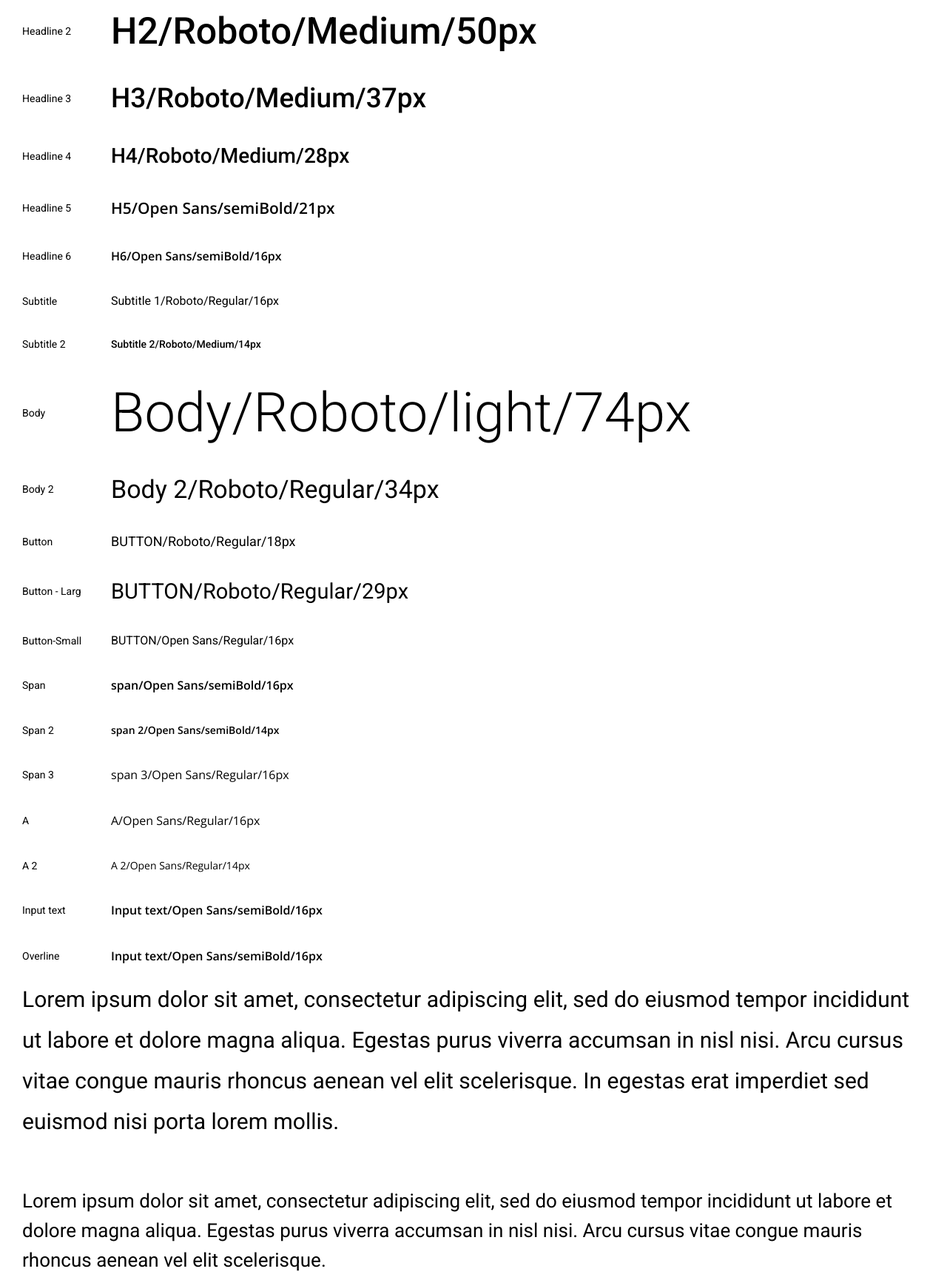
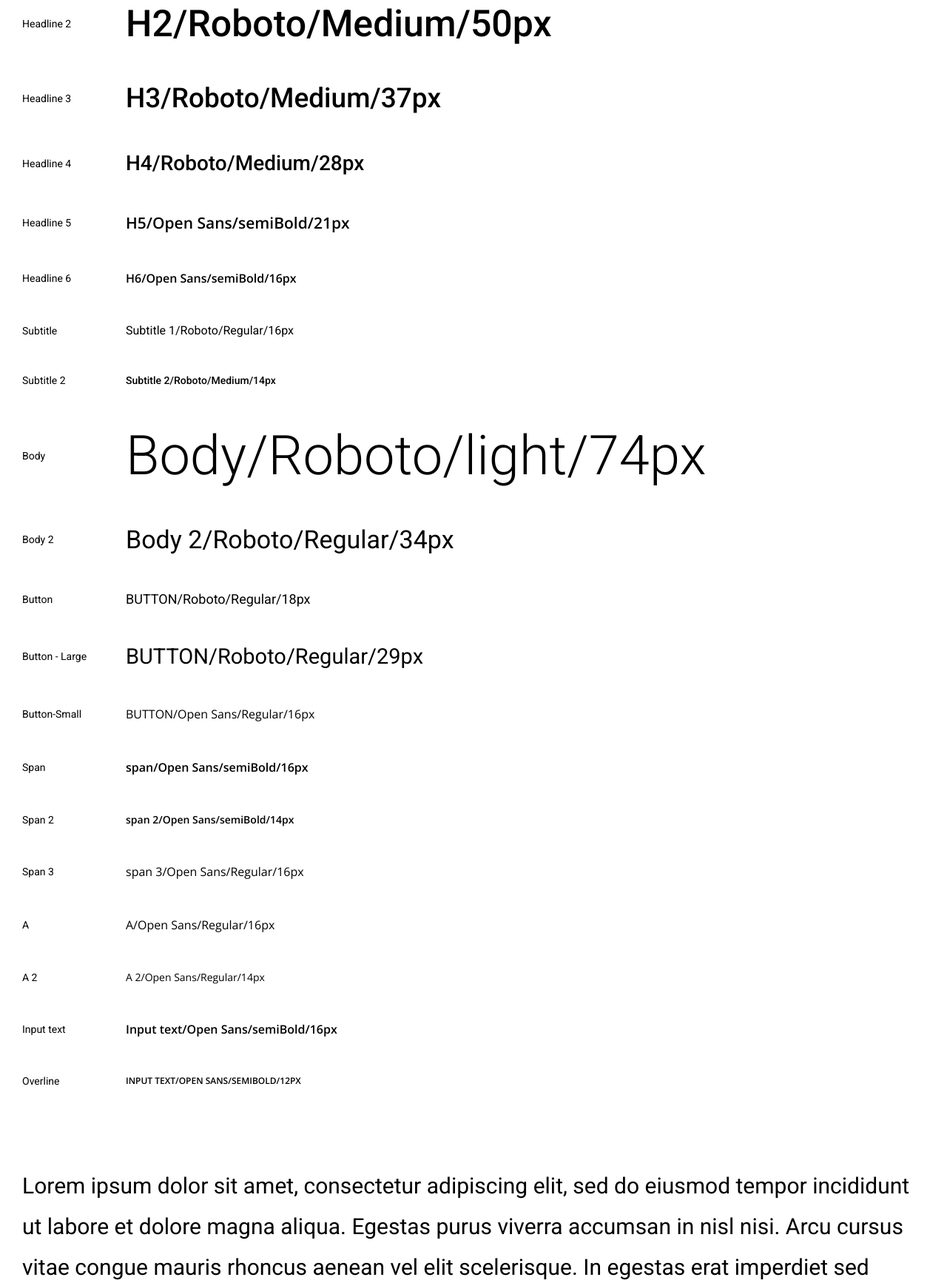
Before and after one commit to lucdkny/Landing-Page, a website built with Vite: page typography.html in a window 1280 px wide. Shown: the part 145-1875 px from the top of the page at 74% size. Built offline with nearby package versions, Linux system fonts and the light colour scheme.

Commit message:
Update Page Typography

```diff
--- a/src/assents/css/typography.css
+++ b/src/assents/css/typography.css
@@ -38,133 +38,150 @@
     --font-roboto: "Roboto", sans-serif;
     --font-open-sans: "Open Sans", sans-serif;
 }
-p {
-    display: inline-block;
-}
-.left {
-    width: 100px;
-    font-family: var(--font-roboto);
-    font-weight: 400;
-    font-size: 14px;
-}
-.right {
-    margin-left: 20px;
-}
+
 .typography {
     display: flex;
     flex-direction: column;
     margin-left: 30px;
     margin-right: 30px;
+    margin-top: 20px;
 }
-.h1, .h2, .h3, .h4, .h5, .h6, .Subtitle, .Subtitle2, .body, .body2, .button, .button-larg, .span, .button-small, .span2, .span3, .a, .a-2, .input, .overline {
+.left {
+    font-family: var(--font-roboto);
+    font-weight: 400;
+    font-size: 14px;
+    margin-right: 40px;
+    width: 100px;
+    display: flex;
+}
+.right {
     display: flex;
     align-items: center;
-    margin-top: 40px;
+    margin-bottom: 50px;
 }
-.h1 .H1 {
+
+h1 .h1-roboto-medium-67px {
     font-family: var(--font-roboto);
     font-weight: 500;
     font-size: 67px;
 }
-.h2 .H2 {
+h2 .h2-roboto-medium-50px {
     font-family: var(--font-roboto);
     font-weight: 500;
     font-size: 50px;
 }
-.h3 .H3 {
+h3 .h3-roboto-medium-37px {
     font-family: var(--font-roboto);
     font-weight: 500;
     font-size: 37px;
 }
-.h4 .H4 {
+h4 .h4-roboto-medium-28px {
     font-family: var(--font-roboto);
     font-weight: 500;
     font-size: 28px;
 }
-.h5 .H5 {
+h5 .h5-open-sans-semi-bold-21px {
     font-family: var(--font-open-sans);
     font-weight: 600;
     font-size: 21px;
 }
-.h6 .H6 {
+h6 .h6-open-sans-semi-bold-16px {
     font-family: var(--font-open-sans);
     font-weight: 600;
     font-size: 16px;
 }
-.Subtitle .Subtitle1 {
+.subtitle1-roboto-regular-16px {
     font-family: var(--font-roboto);
     font-weight: 400;
     font-size: 16px;
 }
-.Subtitle2 .Subtitle2-medium {
+.subtitle2-medium-roboto-medium-14px {
     font-family: var(--font-roboto);
     font-weight: 500;
     font-size: 14px;
 }
-.body .Body1 {
+.body1-roboto-light-74px {
     font-family: var(--font-roboto);
     font-weight: 300;
     font-size: 74px;
 }
-.body2 .BODY2 {
+.body2-roboto-regular-34px {
     font-family: var(--font-roboto);
     font-weight: 400;
     font-size: 34px;
 }
-.button .BUTTON {
+button.button {
+    border: none;
+    background: white;
+    display: flex;
+}
+
+.button-roboto-regular-18px {
     font-family: var(--font-roboto);
+    font-size: 18px;
     font-weight: 400;
-    font-size: 18px;
 }
-.button-larg .button-larg1 {
+button.button-large {
+    border: none;
+    background: white;
+    display: flex;
+}
+.button-large1-roboto-regular-29px {
     font-family: var(--font-roboto);
+    font-size: 29px;
     font-weight: 400;
-    font-size: 29px;
 }
-.button-small .Button-small1 {
-    font-family: var(--font-roboto);
+button.button-small {
+    border: none;
+    background: white;
+    display: flex;
+}
+.button-small1-open-sans-regular-16px {
+    font-family: var(--font-open-sans);
+    font-size: 16px;
     font-weight: 400;
-    font-size: 16px;
 }
-.span .Caption {
+.span .caption-open-sans-semi-bold-16px {
     font-family: var(--font-open-sans);
     font-weight: 600;
     font-size: 16px;
 }
-.span2 .Caption {
+.span2 .caption-open-sans-semi-bold-14px {
     font-family: var(--font-open-sans);
     font-weight: 600;
     font-size: 14px;
 }
-.span3 .Caption {
+.span3 .caption-open-sans-regular-16px {
     font-family: var(--font-open-sans);
     font-weight: 400;
     font-size: 16px;
 }
-.a .Caption {
+.a .caption-open-sans-regular-16px {
     font-family: var(--font-open-sans);
     font-weight: 400;
     font-size: 16px;
 }
-.a-2 .Caption {
+.a2 .caption-open-sans-regular-14px {
     font-family: var(--font-open-sans);
     font-weight: 400;
     font-size: 14px;
 }
-.input .Caption {
+
+.caption-open-sans-semi-bold-16px {
     font-family: var(--font-open-sans);
     font-weight: 600;
     font-size: 16px;
 }
-.overline .Caption {
+.caption-open-sans-semi-bold-12px {
     font-family: var(--font-open-sans);
     font-weight: 600;
-    font-size: 16px;
+    font-size: 12px;
+    text-transform: uppercase;
 }
-.paragraph-larg {
+.paragraph-large {
     margin-top: 20px;
 }
-.paragraph-larg p {
+p.paragraph-large {
     font-family: var(--font-roboto);
     font-weight: 400;
     font-size: 30px;
@@ -174,7 +191,7 @@ p {
     margin-top: 60px;
     margin-bottom: 40px;
 }
-.paragraph p {
+p.paragraph {
     font-family: var(--font-roboto);
     font-weight: 400;
     font-size: 26px;
--- a/typography.html
+++ b/typography.html
@@ -13,175 +13,175 @@
 </head>
 <body>
     <div class="typography">
-        <div class="h1">
-            <div class="Headline1">
-                <p class="left">Headline 1</p>
+        <h1 class="h1 right">
+            <div class="headline1 left">
+                Headline 1
             </div>
-            <div class="H1">
-                <p class="right">H1/Roboto/Medium/67px</p>
+            <div class="h1-roboto-medium-67px ">
+                H1/Roboto/Medium/67px
+            </div>
+        </h1>
+        <h2 class="h2 right">
+            <div class="headline2 left">
+                Headline 2
+            </div>
+            <div class="h2-roboto-medium-50px">
+                H2/Roboto/Medium/50px
+            </div>
+        </h2>
+        <h3 class="h3 right">
+            <div class="headline3 left">
+                Headline 3
+            </div>
+            <div class="h3-roboto-medium-37px">
+                H3/Roboto/Medium/37px
+            </div>
+        </h3>
+        <h4 class="h4 right">
+            <div class="headline4 left">
+                Headline 4
+            </div>
+            <div class="h4-roboto-medium-28px">
+                H4/Roboto/Medium/28px
+            </div>
+        </h4>
+        <h5 class="h5 right">
+            <div class="headline5 left">
+                Headline 5
+            </div>
+            <div class="h5-open-sans-semi-bold-21px">
+                H5/Open Sans/semiBold/21px
+            </div>
+        </h5>
+        <h6 class="h6 right">
+            <div class="headline6 left">
+                Headline 6
+            </div>
+            <div class="h6-open-sans-semi-bold-16px">
+                H6/Open Sans/semiBold/16px
+            </div>
+        </h6>
+        <div class="subtitle right">
+            <div class="subtitle-text left">
+                Subtitle
+            </div>
+            <div class="subtitle1-roboto-regular-16px">
+                Subtitle 1/Roboto/Regular/16px
             </div>
         </div>
-        <div class="h2">
-            <div class="Headline2">
-                <p class="left">Headline 2</p>
+        <div class="subtitle2 right">
+            <div class="subtitle2-text left">
+                Subtitle 2
             </div>
-            <div class="H2">
-                <p class="right">H2/Roboto/Medium/50px</p>
+            <div class="subtitle2-medium-roboto-medium-14px">
+                Subtitle 2/Roboto/Medium/14px
             </div>
         </div>
-        <div class="h3">
-            <div class="Headline3">
-                <p class="left">Headline 3</p>
+        <div class="body right">
+            <div class="body-text left">
+                Body
             </div>
-            <div class="H3">
-                <p class="right">H3/Roboto/Medium/37px</p>
+            <div class="body1-roboto-light-74px">
+                Body/Roboto/light/74px
             </div>
         </div>
-        <div class="h4">
-            <div class="Headline4">
-                <p class="left">Headline 4</p>
+        <div class="body2 right">
+            <div class="body2-text left">
+                Body 2
             </div>
-            <div class="H4">
-                <p class="right">H4/Roboto/Medium/28px</p>
+            <div class="body2-roboto-regular-34px">
+                Body 2/Roboto/Regular/34px
             </div>
         </div>
-        <div class="h5">
-            <div class="Headline5">
-                <p class="left">Headline 5</p>
+        <button class="button right">
+            <div class="button-text left">
+                Button
             </div>
-            <div class="H5">
-                <p class="right">H5/Open Sans/semiBold/21px</p>
+            <div class="button-roboto-regular-18px">
+                BUTTON/Roboto/Regular/18px
+            </div>
+        </button>
+        <button class="button-large right">
+            <div class="button-large-text left">
+                Button - Large
+            </div>
+            <div class="button-large1-roboto-regular-29px">
+                BUTTON/Roboto/Regular/29px
+            </div>
+        </button>
+        <button class="button-small right">
+            <div class="button-small-text left">
+                Button-Small
+            </div>
+            <div class="button-small1-open-sans-regular-16px">
+                BUTTON/Open Sans/Regular/16px
+            </div>
+        </button>
+        <span class="span right">
+            <div class="span-text left">
+                Span
+            </div>
+            <div class="caption-open-sans-semi-bold-16px">
+                span/Open Sans/semiBold/16px
+            </div>
+        </span>
+        <span class="span2 right">
+            <div class="span2-text left">
+                Span 2
+            </div>
+            <div class="caption-open-sans-semi-bold-14px">
+                span 2/Open Sans/semiBold/14px
+            </div>
+        </span>
+        <span class="span3 right">
+            <div class="span3-text left">
+                Span 3
+            </div>
+            <div class="caption-open-sans-regular-16px">
+                span 3/Open Sans/Regular/16px
+            </div>
+        </span>
+        <a class="a right">
+            <div class="a-text left">
+                A
+            </div>
+            <div class="caption-open-sans-regular-16px">
+                A/Open Sans/Regular/16px
+            </div>
+        </a>
+        <a class="a2 right">
+            <div class="a2-text left">
+                A 2
+            </div>
+            <div class="caption-open-sans-regular-14px">
+                A 2/Open Sans/Regular/14px
+            </div>
+        </a>
+        <div class="input right">
+            <div class="input-text left">
+                Input text
+            </div>
+            <div class="caption-open-sans-semi-bold-16px">
+                Input text/Open Sans/semiBold/16px
             </div>
         </div>
-        <div class="h6">
-            <div class="Headline6">
-                <p class="left">Headline 6</p>
+        <div class="overline right">
+            <div class="overline-text left">
+                Overline
             </div>
-            <div class="H6">
-                <p class="right">H6/Open Sans/semiBold/16px</p>
+            <div class="caption-open-sans-semi-bold-12px">
+                Input text/Open Sans/semiBold/12px
             </div>
         </div>
-        <div class="Subtitle">
-            <div class="subtitle">
-                <p class="left">Subtitle</p>
-            </div>
-            <div class="Subtitle1">
-                <p class="right">Subtitle 1/Roboto/Regular/16px</p>
-            </div>
-        </div>
-        <div class="Subtitle2">
-            <div class="subtitle2">
-                <p class="left">Subtitle 2</p>
-            </div>
-            <div class="Subtitle2-medium">
-                <p class="right">Subtitle 2/Roboto/Medium/14px</p>
-            </div>
-        </div>
-        <div class="body">
-            <div class="Body">
-                <p class="left">Body</p>
-            </div>
-            <div class="Body1">
-                <p class="right">Body/Roboto/light/74px</p>
-            </div>
-        </div>
-        <div class="body2">
-            <div class="Body2">
-                <p class="left">Body 2</p>
-            </div>
-            <div class="BODY2">
-                <p class="right">Body 2/Roboto/Regular/34px</p>
-            </div>
-        </div>
-        <div class="button">
-            <div class="Button">
-                <p class="left">Button</p>
-            </div>
-            <div class="BUTTON">
-                <p class="right">BUTTON/Roboto/Regular/18px</p>
-            </div>
-        </div>
-        <div class="button-larg">
-            <div class="Button-larg">
-                <p class="left">Button - Larg</p>
-            </div>
-            <div class="button-larg1">
-                <p class="right">BUTTON/Roboto/Regular/29px</p>
-            </div>
-        </div>
-        <div class="button-small">
-            <div class="Button-small">
-                <p class="left">Button-Small</p>
-            </div>
-            <div class="Button-small1">
-                <p class="right">BUTTON/Open Sans/Regular/16px</p>
-            </div>
-        </div>
-        <div class="span">
-            <div class="Span">
-                <p class="left">Span</p>
-            </div>
-            <div class="Caption">
-                <p class="right">span/Open Sans/semiBold/16px</p>
-            </div>
-        </div>
-        <div class="span2">
-            <div class="Span-2">
-                <p class="left">Span 2</p>
-            </div>
-            <div class="Caption">
-                <p class="right">span 2/Open Sans/semiBold/14px</p>
-            </div>
-        </div>
-        <div class="span3">
-            <div class="Span-3">
-                <p class="left">Span 3</p>
-            </div>
-            <div class="Caption">
-                <p class="right">span 3/Open Sans/Regular/16px</p>
-            </div>
-        </div>
-        <div class="a">
-            <div class="A">
-                <p class="left">A</p>
-            </div>
-            <div class="Caption">
-                <p class="right">A/Open Sans/Regular/16px</p>
-            </div>
-        </div>
-        <div class="a-2">
-            <div class="A-2">
-                <p class="left">A 2</p>
-            </div>
-            <div class="Caption">
-                <p class="right">A 2/Open Sans/Regular/14px</p>
-            </div>
-        </div>
-        <div class="input">
-            <div class="input-text">
-                <p class="left">Input text</p>
-            </div>
-            <div class="Caption">
-                <p class="right">Input text/Open Sans/semiBold/16px</p>
-            </div>
-        </div>
-        <div class="overline">
-            <div class="Overline">
-                <p class="left">Overline</p>
-            </div>
-            <div class="Caption">
-                <p class="right">Input text/Open Sans/semiBold/16px</p>
-            </div>
-        </div>
-        <div class="paragraph-larg">
-            <p>Lorem ipsum dolor sit amet, consectetur adipiscing elit, sed do eiusmod tempor incididunt ut labore et dolore magna aliqua. Egestas purus viverra accumsan in nisl nisi. Arcu cursus vitae congue mauris rhoncus aenean vel elit scelerisque. In egestas erat imperdiet sed euismod nisi porta lorem mollis.
 
-            </p>
-        </div>
-        <div class="paragraph">
-            <p>Lorem ipsum dolor sit amet, consectetur adipiscing elit, sed do eiusmod tempor incididunt ut labore et dolore magna aliqua. Egestas purus viverra accumsan in nisl nisi. Arcu cursus vitae congue mauris rhoncus aenean vel elit scelerisque. </p>
-        </div>
+        <br>
+        <br>
+        <p class="paragraph-large">
+            Lorem ipsum dolor sit amet, consectetur adipiscing elit, sed do eiusmod tempor incididunt ut labore et dolore magna aliqua. Egestas purus viverra accumsan in nisl nisi. Arcu cursus vitae congue mauris rhoncus aenean vel elit scelerisque. In egestas erat imperdiet sed euismod nisi porta lorem mollis.
+        </p>
+        <p class="paragraph">
+            Lorem ipsum dolor sit amet, consectetur adipiscing elit, sed do eiusmod tempor incididunt ut labore et dolore magna aliqua. Egestas purus viverra accumsan in nisl nisi. Arcu cursus vitae congue mauris rhoncus aenean vel elit scelerisque.
+        </p>
     </div>
-
 </body>
 </html>
```
